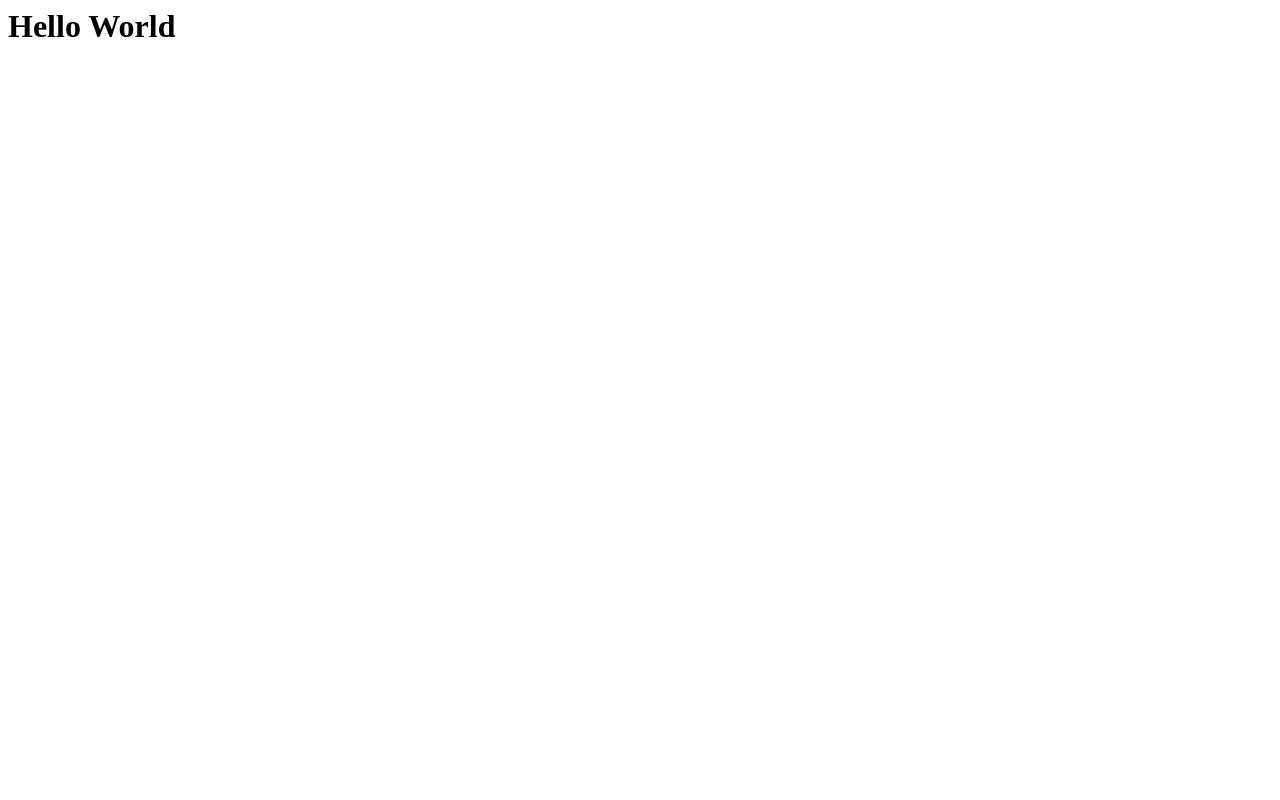
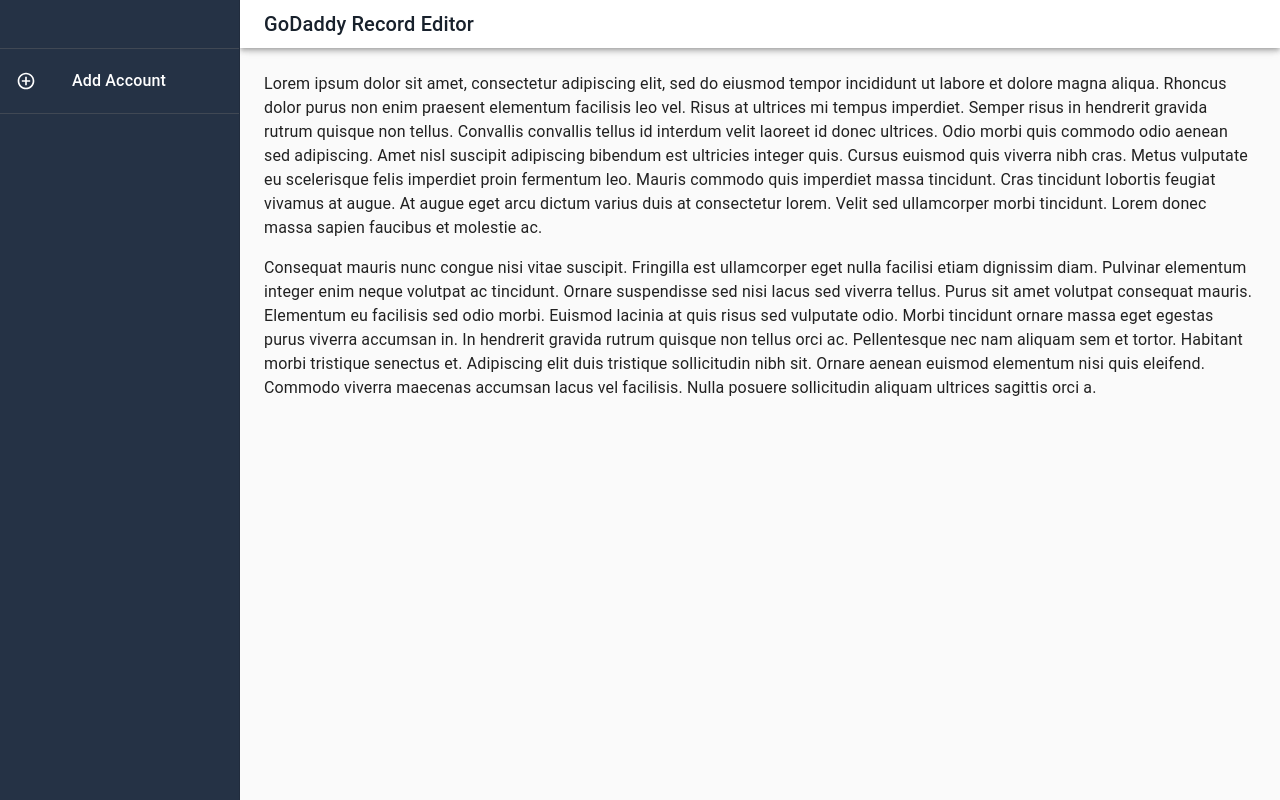
Before and after one commit to metiscyber/godaddy-record-editor, a React app: page / in a window 1280 px wide. Built offline with nearby package versions, Linux system fonts and the light colour scheme.

Commit message:
Added Component Layout

```diff
--- a/package.json
+++ b/package.json
@@ -82,6 +82,7 @@
     "classnames": "^2.2.6",
     "clsx": "^1.1.1",
     "dayjs": "^1.9.8",
+    "electron-store": "^7.0.2",
     "es6-promise": "^3.0.2",
     "eslint-fix": "^1.0.3",
     "eslint-plugin-jest": "^24.1.3",
@@ -90,6 +91,7 @@
     "history": "^4.10.1",
     "immutable": "^3.8.2",
     "imports-loader": "^1.2.0",
+    "knex": "^0.21.18",
     "lodash": "^4.17.20",
     "notistack": "^1.0.3",
     "postcss-loader": "^5.0.0",
--- a/public/index.html
+++ b/public/index.html
@@ -1,10 +1,12 @@
 <html lang="en">
 <head>
     <meta charset="UTF-8">
-    <title>Godaddy App</title>
+    <title>Godaddy Record Editor</title>
     <meta http-equiv="Content-Security-Policy" content="script-src 'self' 'unsafe-inline';" />
 </head>
-<body
+<body>
 <div id="app-root"></div>
+<script src="../build/vendor.js"></script>
+<script src="../build/bundle.js"></script>
 </body>
 </html>
--- /dev/null
+++ b/src/containers/App.js
@@ -0,0 +1,91 @@
+import React from 'react';
+import AppBarTop from "@containers/Drawer/AppBarTop";
+import Typography from "@material-ui/core/Typography";
+import {makeStyles, useTheme} from "@material-ui/core/styles";
+import SideDrawer from "@containers/Drawer/SideDrawer";
+
+const drawerWidth = 240;
+
+const useStyles = makeStyles((theme) => ({
+    root: {
+        display: 'flex',
+    },
+    drawer: {
+        color: 'white',
+        [theme.breakpoints.up('sm')]: {
+            width: drawerWidth,
+            flexShrink: 0,
+        },
+    },
+    appBar: {
+        backgroundColor: 'white',
+        color: theme.palette.secondary.main,
+        [theme.breakpoints.up('sm')]: {
+            width: `calc(100% - ${drawerWidth}px)`,
+            marginLeft: drawerWidth,
+        },
+    },
+    menuButton: {
+        marginRight: theme.spacing(2),
+        [theme.breakpoints.up('sm')]: {
+            display: 'none',
+        },
+    },
+    // necessary for content to be below app bar
+    toolbar: theme.mixins.toolbar,
+    drawerPaper: {
+        width: drawerWidth,
+    },
+    content: {
+        flexGrow: 1,
+        padding: theme.spacing(3),
+    },
+    marginLeft: {
+        marginLeft: theme.spacing(3),
+    }
+}));
+
+const App = (props) => {
+    const { window } = props;
+    const classes = useStyles();
+    const theme = useTheme();
+    const [mobileOpen, setMobileOpen] = React.useState(false);
+
+    const handleDrawerToggle = () => {
+        setMobileOpen(!mobileOpen);
+    };
+    return (
+        <div className={classes.root}>
+            <AppBarTop />
+            <SideDrawer />
+            <main className={classes.content}>
+                <div className={classes.toolbar} />
+                <Typography paragraph>
+                    Lorem ipsum dolor sit amet, consectetur adipiscing elit, sed do eiusmod tempor incididunt
+                    ut labore et dolore magna aliqua. Rhoncus dolor purus non enim praesent elementum
+                    facilisis leo vel. Risus at ultrices mi tempus imperdiet. Semper risus in hendrerit
+                    gravida rutrum quisque non tellus. Convallis convallis tellus id interdum velit laoreet id
+                    donec ultrices. Odio morbi quis commodo odio aenean sed adipiscing. Amet nisl suscipit
+                    adipiscing bibendum est ultricies integer quis. Cursus euismod quis viverra nibh cras.
+                    Metus vulputate eu scelerisque felis imperdiet proin fermentum leo. Mauris commodo quis
+                    imperdiet massa tincidunt. Cras tincidunt lobortis feugiat vivamus at augue. At augue eget
+                    arcu dictum varius duis at consectetur lorem. Velit sed ullamcorper morbi tincidunt. Lorem
+                    donec massa sapien faucibus et molestie ac.
+                </Typography>
+                <Typography paragraph>
+                    Consequat mauris nunc congue nisi vitae suscipit. Fringilla est ullamcorper eget nulla
+                    facilisi etiam dignissim diam. Pulvinar elementum integer enim neque volutpat ac
+                    tincidunt. Ornare suspendisse sed nisi lacus sed viverra tellus. Purus sit amet volutpat
+                    consequat mauris. Elementum eu facilisis sed odio morbi. Euismod lacinia at quis risus sed
+                    vulputate odio. Morbi tincidunt ornare massa eget egestas purus viverra accumsan in. In
+                    hendrerit gravida rutrum quisque non tellus orci ac. Pellentesque nec nam aliquam sem et
+                    tortor. Habitant morbi tristique senectus et. Adipiscing elit duis tristique sollicitudin
+                    nibh sit. Ornare aenean euismod elementum nisi quis eleifend. Commodo viverra maecenas
+                    accumsan lacus vel facilisis. Nulla posuere sollicitudin aliquam ultrices sagittis orci a.
+                </Typography>
+            </main>
+        </div>
+    )
+}
+
+export default App;
--- /dev/null
+++ b/src/containers/Drawer/AppBarTop.js
@@ -0,0 +1,83 @@
+import React from 'react';
+import Toolbar from "@material-ui/core/Toolbar";
+import IconButton from "@material-ui/core/IconButton";
+import MenuIcon from "@material-ui/icons/Menu";
+import Typography from "@material-ui/core/Typography";
+import AppBar from "@material-ui/core/AppBar";
+import {makeStyles, useTheme} from "@material-ui/core/styles";
+
+const drawerWidth = 240;
+
+const useStyles = makeStyles((theme) => ({
+    root: {
+        display: 'flex',
+    },
+    drawer: {
+        color: 'white',
+        [theme.breakpoints.up('sm')]: {
+            width: drawerWidth,
+            flexShrink: 0,
+        },
+    },
+    appBar: {
+        backgroundColor: 'white',
+        color: theme.palette.secondary.main,
+        [theme.breakpoints.up('sm')]: {
+            width: `calc(100% - ${drawerWidth}px)`,
+            marginLeft: drawerWidth,
+        },
+    },
+    menuButton: {
+        marginRight: theme.spacing(2),
+        [theme.breakpoints.up('sm')]: {
+            display: 'none',
+        },
+    },
+    // necessary for content to be below app bar
+    toolbar: theme.mixins.toolbar,
+    drawerPaper: {
+        width: drawerWidth,
+    },
+    content: {
+        flexGrow: 1,
+        padding: theme.spacing(3),
+    },
+    marginLeft: {
+        marginLeft: theme.spacing(3),
+    }
+}));
+
+const AppBarTop = () => {
+    const classes = useStyles();
+    const theme = useTheme();
+    const [mobileOpen, setMobileOpen] = React.useState(false);
+
+    const handleDrawerToggle = () => {
+        setMobileOpen(!mobileOpen);
+    };
+    return (
+        <AppBar position="fixed" className={classes.appBar}>
+            <Toolbar>
+                <IconButton
+                    color="inherit"
+                    aria-label="open drawer"
+                    edge="start"
+                    onClick={handleDrawerToggle}
+                    className={classes.menuButton}
+                >
+                    <MenuIcon />
+                </IconButton>
+                <Typography variant="h6" noWrap>
+                    GoDaddy Record Editor
+                </Typography>
+                <Typography className={classes.marginLeft}
+                            color={'textPrimary'}
+                            variant={'caption'}>
+                    {process.env.GRE_VERSION}
+                </Typography>
+            </Toolbar>
+        </AppBar>
+    )
+}
+
+export default AppBarTop;
--- /dev/null
+++ b/src/containers/Drawer/SideDrawer.js
@@ -0,0 +1,129 @@
+import React from 'react';
+import PropTypes from 'prop-types';
+import AppBar from '@material-ui/core/AppBar';
+import CssBaseline from '@material-ui/core/CssBaseline';
+import Divider from '@material-ui/core/Divider';
+import Drawer from '@material-ui/core/Drawer';
+import Hidden from '@material-ui/core/Hidden';
+import List from '@material-ui/core/List';
+import ListItem from '@material-ui/core/ListItem';
+import ListItemIcon from '@material-ui/core/ListItemIcon';
+import ListItemText from '@material-ui/core/ListItemText';
+import { makeStyles, useTheme } from '@material-ui/core/styles';
+import {AddCircleOutline} from "@material-ui/icons";
+
+const drawerWidth = 240;
+
+const useStyles = makeStyles((theme) => ({
+    root: {
+        display: 'flex',
+    },
+    drawer: {
+        color: 'white',
+        [theme.breakpoints.up('sm')]: {
+            width: drawerWidth,
+            flexShrink: 0,
+        },
+    },
+    appBar: {
+        backgroundColor: 'white',
+        color: theme.palette.secondary.main,
+        [theme.breakpoints.up('sm')]: {
+            width: `calc(100% - ${drawerWidth}px)`,
+            marginLeft: drawerWidth,
+        },
+    },
+    menuButton: {
+        marginRight: theme.spacing(2),
+        [theme.breakpoints.up('sm')]: {
+            display: 'none',
+        },
+    },
+    // necessary for content to be below app bar
+    toolbar: theme.mixins.toolbar,
+    drawerPaper: {
+        width: drawerWidth,
+    },
+    content: {
+        flexGrow: 1,
+        padding: theme.spacing(3),
+    },
+    marginLeft: {
+        marginLeft: theme.spacing(3),
+    }
+}));
+
+function SideDrawer(props) {
+    const { window } = props;
+    const classes = useStyles();
+    const theme = useTheme();
+    const [mobileOpen, setMobileOpen] = React.useState(false);
+
+    const handleDrawerToggle = () => {
+        setMobileOpen(!mobileOpen);
+    };
+
+    const drawer = (
+        <div>
+            <div className={classes.toolbar} />
+            <Divider />
+            <List>
+                <ListItem button>
+                    <ListItemIcon>
+                        <AddCircleOutline fontSize={'large'} />
+                    </ListItemIcon>
+                    <ListItemText primary="Add Account" />
+                </ListItem>
+            </List>
+            <Divider />
+
+        </div>
+    );
+
+    const container = window !== undefined ? () => window().document.body : undefined;
+
+    return (
+            <nav className={classes.drawer} aria-label="mailbox folders">
+                {/* The implementation can be swapped with js to avoid SEO duplication of links. */}
+                <Hidden smUp implementation="css">
+                    <Drawer
+                        container={container}
+                        variant="temporary"
+                        anchor={theme.direction === 'rtl' ? 'right' : 'left'}
+                        open={mobileOpen}
+                        onClose={handleDrawerToggle}
+                        classes={{
+                            paper: classes.drawerPaper,
+                        }}
+                        ModalProps={{
+                            keepMounted: true, // Better open performance on mobile.
+                        }}
+                    >
+                        {drawer}
+                    </Drawer>
+                </Hidden>
+                <Hidden xsDown implementation="css">
+                    <Drawer
+                        classes={{
+                            paper: classes.drawerPaper,
+                        }}
+                        variant="permanent"
+                        open
+                    >
+                        {drawer}
+                    </Drawer>
+                </Hidden>
+            </nav>
+
+    );
+}
+
+SideDrawer.propTypes = {
+    /**
+     * Injected by the documentation to work in an iframe.
+     * You won't need it on your project.
+     */
+    window: PropTypes.func,
+};
+
+export default SideDrawer;
--- /dev/null
+++ b/src/containers/Root.js
@@ -0,0 +1,10 @@
+import React from 'react';
+import App from "@containers/App";
+
+const Root = () => {
+    return (
+        <App />
+    )
+}
+
+export default Root;
--- a/src/index.js
+++ b/src/index.js
@@ -1,15 +1,15 @@
 import React from 'react';
 import ReactDOM from 'react-dom';
+import Root from "@containers/Root";
 
-const App = () => {
-    return (
-        <h1>Hello World</h1>
-    )
-}
-
-export default App;
+import { ThemeProvider } from '@material-ui/core/styles';
+import CssBaseline from '@material-ui/core/CssBaseline';
+import {theme} from "@styles/theme";
 
 ReactDOM.render(
-    <App />,
+    <ThemeProvider theme={theme}>
+        <CssBaseline />
+    <Root />
+    </ThemeProvider>,
     document.getElementById('app-root')
 );
--- a/src/main.js
+++ b/src/main.js
@@ -2,8 +2,8 @@
 
 function createWindow () {
     const win = new BrowserWindow({
-        width: 800,
-        height: 600,
+        width: 1000,
+        height: 800,
         webPreferences: {
             nodeIntegration: true
         }
@@ -11,6 +11,7 @@
 
     win.loadFile('public/index.html')
 }
+app.setName('GoDaddy Record Editor');
 
 app.whenReady().then(createWindow)
 
--- /dev/null
+++ b/src/styles/theme.js
@@ -0,0 +1,123 @@
+import { createMuiTheme } from '@material-ui/core/styles';
+
+export const DRAWER_WIDTH = 265;
+
+const MuiTheme = createMuiTheme({
+    palette: {
+        primary: {
+            light: '#4566cf',
+            main: '#2f55d4',
+            dark: '#2744b0',
+        },
+        secondary: {
+            light: '#253245',
+            main: '#18212c',
+            dark: '#0B1015',
+        },
+    },
+    typography: {
+        h5: {
+            fontWeight: 500,
+            fontSize: 26,
+            letterSpacing: 0.5,
+        },
+    },
+    shape: {
+        borderRadius: 3,
+    },
+    props: {
+        MuiTab: {
+            disableRipple: true,
+        },
+    },
+    mixins: {
+        toolbar: {
+            minHeight: 48,
+        },
+    },
+});
+
+export const theme = {
+    ...MuiTheme,
+    overrides: {
+        MuiDialog: {
+            paper: {
+                borderRadius: 4,
+            },
+        },
+        MuiDrawer: {
+            paper: {
+                color: 'white',
+                backgroundColor: '#253245',
+            },
+        },
+        MuiButton: {
+            label: {
+                textTransform: 'none',
+            },
+            contained: {
+                '&:active': {
+                    boxShadow: 'none',
+                },
+            },
+        },
+        MuiTabs: {
+            root: {
+                marginLeft: MuiTheme.spacing(0),
+            },
+            indicator: {
+                height: 2,
+                left: 0,
+                backgroundColor: MuiTheme.palette.primary,
+            },
+        },
+        MuiTab: {
+            root: {
+                fontSize: '1rem',
+                textTransform: 'none',
+                marginRight: MuiTheme.spacing(4),
+                minWidth: 0,
+                padding: 2,
+                [MuiTheme.breakpoints.up('md')]: {
+                    padding: 8,
+                    minWidth: 0,
+                },
+            },
+        },
+        MuiIconButton: {
+            root: {
+                padding: MuiTheme.spacing(1),
+            },
+        },
+        MuiTooltip: {
+            tooltip: {
+                borderRadius: 4,
+            },
+        },
+        MuiDivider: {
+            root: {
+                backgroundColor: '#404854',
+            },
+        },
+        MuiListItemText: {
+            primary: {
+                fontWeight: MuiTheme.typography.fontWeightMedium,
+            },
+        },
+        MuiListItemIcon: {
+            root: {
+                color: 'inherit',
+                marginRight: 0,
+                '& svg': {
+                    fontSize: 20,
+                },
+            },
+        },
+        MuiAvatar: {
+            root: {
+                width: 32,
+                height: 32,
+            },
+        },
+    },
+};
--- a/webpack.config.js
+++ b/webpack.config.js
@@ -13,7 +13,7 @@
 }
 
 const appData = {
-    name: 'MetisCyber',
+    name: 'GoDaddy Record Editor',
     version: greVersion
 };
 // eslint-disable-next-line no-console
```
Also changed, not shown: 1 other file.
